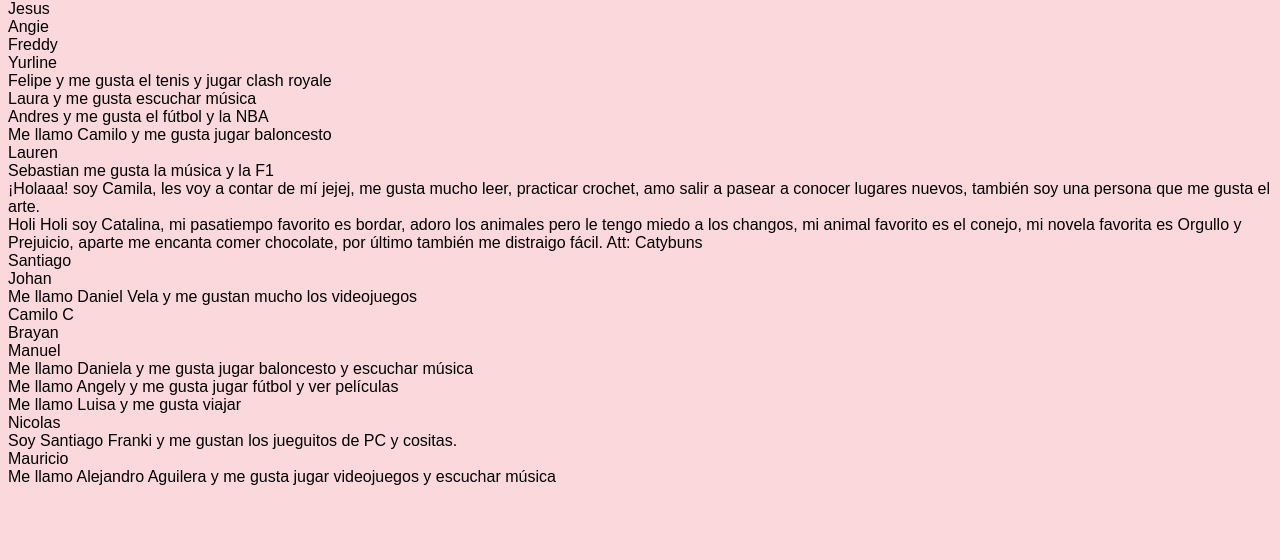
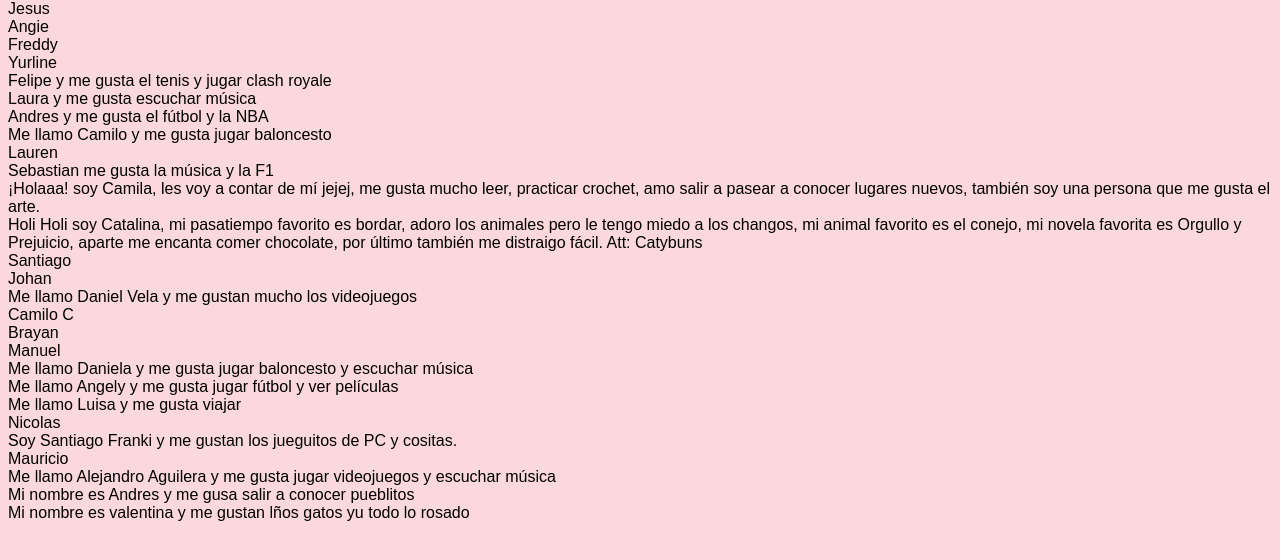
Before and after one commit to eccidev/systemscurity.github.io, a plain HTML site: page index.html in a window 1280 px wide. Shown: the part 66-626 px from the top of the page. Drawn offline with Linux system fonts and the light colour scheme.

Commit message:
Update index.html

```diff
--- a/index.html
+++ b/index.html
@@ -46,5 +46,7 @@
     <div>Soy Santiago Franki y me gustan los jueguitos de PC y cositas.</div>
     <div>Mauricio</div>
     <div>Me llamo Alejandro Aguilera y me gusta jugar videojuegos y escuchar música</div>
+    <div>Mi nombre es Andres y me gusa salir a conocer pueblitos</div>
+    <div>Mi nombre es valentina y me gustan lños gatos yu todo lo rosado</div>
 </body>
 </html>
```
